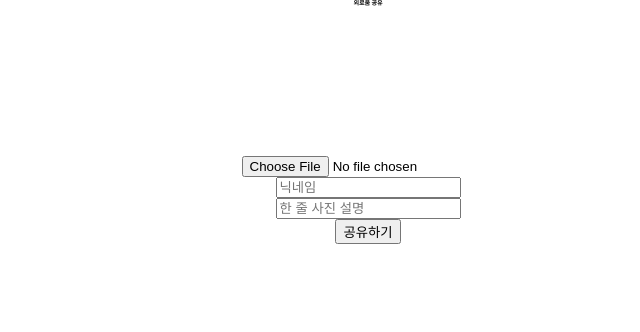
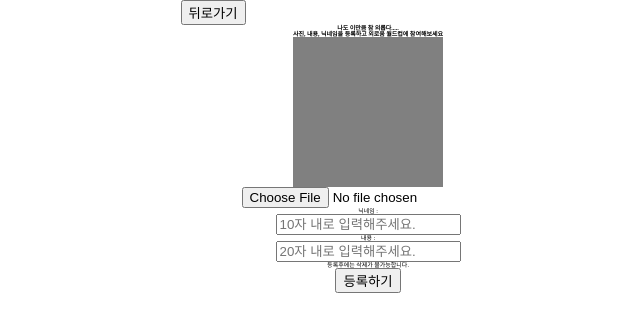
Before and after one commit to GO-SOPT-SOPTKATHON-TEAM4/team4-client, a React (Vite) app: page /post in a window 1280 px wide. Shown: the top 332 px of the page, without its empty margins (272-912 px from the left). Built offline with nearby package versions, Linux system fonts and the light colour scheme.

Commit message:
feat : 제출 확인 모달 추가

```diff
--- a/package.json
+++ b/package.json
@@ -4,7 +4,7 @@
   "version": "0.0.0",
   "type": "module",
   "scripts": {
-    "dev": "vite",
+    "dev": "vite --host 192.168.0.126 --port 5173",
     "build": "vite build",
     "lint": "eslint src --ext js,jsx --report-unused-disable-directives --max-warnings 0",
     "preview": "vite preview"
--- a/src/components/Post/Post.jsx
+++ b/src/components/Post/Post.jsx
@@ -3,6 +3,7 @@ import axios from 'axios';
 import { Navigate } from 'react-router-dom';
 import { useNavigate } from 'react-router-dom';
 import styled from 'styled-components';
+import PostModal from './PostModal';
 
 const Post = () => {
   const navigate = useNavigate();
@@ -10,6 +11,7 @@ const Post = () => {
   const [nickname, setNickname] = useState('');
   const [description, setDescription] = useState('');
   const [previewURL, setPreviewURL] = useState('');
+  const [showModal, setShowModal] = useState(false); // 모달 표시 여부
 
   const handleFileChange = e => {
     const file = e.target.files[0];
@@ -22,7 +24,18 @@ const Post = () => {
     reader.readAsDataURL(file);
   };
 
-  const handleSubmit = async e => {
+  const handleSubmit = e => {
+    e.preventDefault();
+    setShowModal(true);
+  };
+
+  const handleCancel = () => {
+    setShowModal(false);
+  };
+
+  //모달 확인 누르면 POST
+  const handleConfirm = async e => {
+    setShowModal(false);
     e.preventDefault();
 
     const formData = new FormData();
@@ -42,28 +55,40 @@ const Post = () => {
   };
 
   return (
+    <>
+      <button onClick={() => navigate(-1)}>뒤로가기</button>
       <St.PostWrapper>
-      <h1>외로움 공유</h1>
+        <h1>나도 이만큼 참 외롭다.....</h1>
+        <h3>사진, 내용, 닉네임을 등록하고 외로움 월드컵에 참여해보세요</h3>
         <St.PreviewWrappper>
           {previewURL && <img src={previewURL} alt="미리보기" />}
         </St.PreviewWrappper>
         <form onSubmit={handleSubmit}>
           <input type="file" accept="image/*" onChange={handleFileChange} />
+          <p>닉네임 :</p>
           <input
+            id="inputNickname"
             type="text"
             value={nickname}
             onChange={e => setNickname(e.target.value)}
-          placeholder="닉네임"
+            maxLength="10"
+            placeholder="10자 내로 입력해주세요."
           />
+          <p>내용 :</p>
           <input
+            id="inputDescription"
             type="text"
             value={description}
             onChange={e => setDescription(e.target.value)}
-          placeholder="한 줄 사진 설명"
+            maxLength="20"
+            placeholder="20자 내로 입력해주세요."
           />
-        <button type="submit">공유하기</button>
+          <p>등록후에는 삭제가 불가능합니다.</p>
+          <button type="submit">등록하기</button>
         </form>
+        <PostModal show={showModal} onCancel={handleCancel} onConfirm={handleConfirm} />
       </St.PostWrapper>
+    </>
   );
 };
 
@@ -83,10 +108,16 @@ const St = {
     }
   `,
   PreviewWrappper: styled.div`
+    display: flex;
+    justify-content: center;
+    align-items: center;
     width: 15rem;
     height: 15rem;
+    background-color: gray;
     img {
       height: 100%;
+      width: 100%;
+      object-fit: contain;
     }
   `,
 };
--- /dev/null
+++ b/src/components/Post/PostModal.jsx
@@ -0,0 +1,26 @@
+import React from 'react';
+import styled from 'styled-components';
+
+const PostModal = ({ show, onCancel, onConfirm }) => {
+  if (!show) return null;
+
+  return (
+    <St.ModalWrapper>
+      <p>
+        등록하시겠습니까? <br />
+        등록 후에는 삭제가 불가능합니다.
+      </p>
+      <div>
+        <button onClick={onCancel}>취소</button>
+        <button onClick={onConfirm}>게시</button>
+      </div>
+    </St.ModalWrapper>
+  );
+};
+
+export default PostModal;
+const St = {
+  ModalWrapper: styled.div`
+    background-color: lightgray;
+  `,
+};
```
Lines whose indentation alone changed are shown as unchanged.
